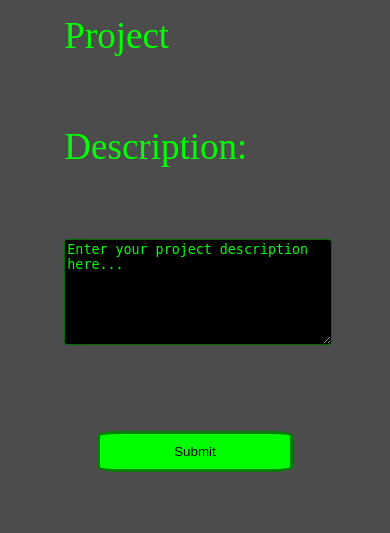
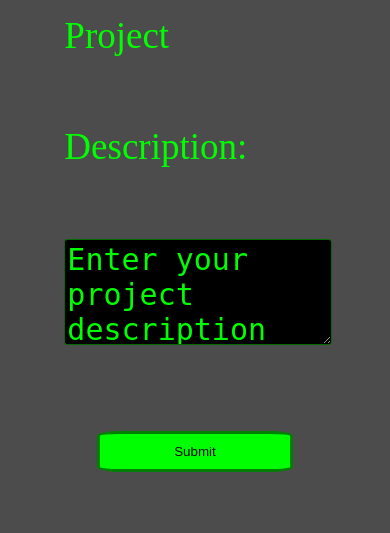
Before and after one commit to doossal81/deamon, a PHP site: page /hire/ in a window 390 px wide. Shown: the part 1709-2242 px from the top of the page. Run offline with PHP 8.4, Linux system fonts and the light colour scheme; some libraries are stand-ins or nearby versions; some web fonts are replaced.

Commit message:
Update style.css

```diff
--- a/hire/style.css
+++ b/hire/style.css
@@ -206,7 +206,7 @@ form-control {
     border-radius: 0.2rem;
     font-size: 30px;
 }
-extarea#description {
+textarea#description {
     width: 100%;
     height: 100px;
     font-size: 30px;
```
